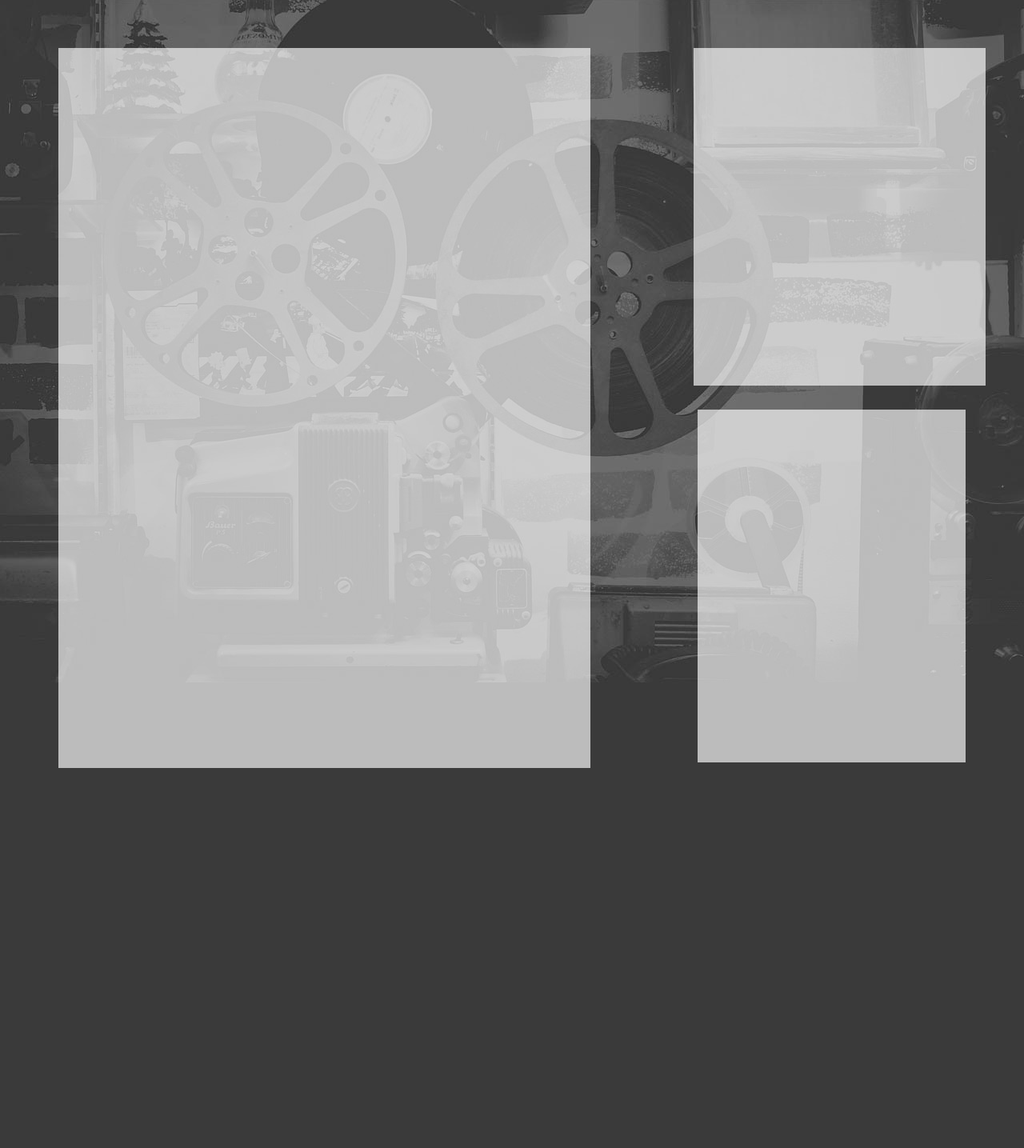
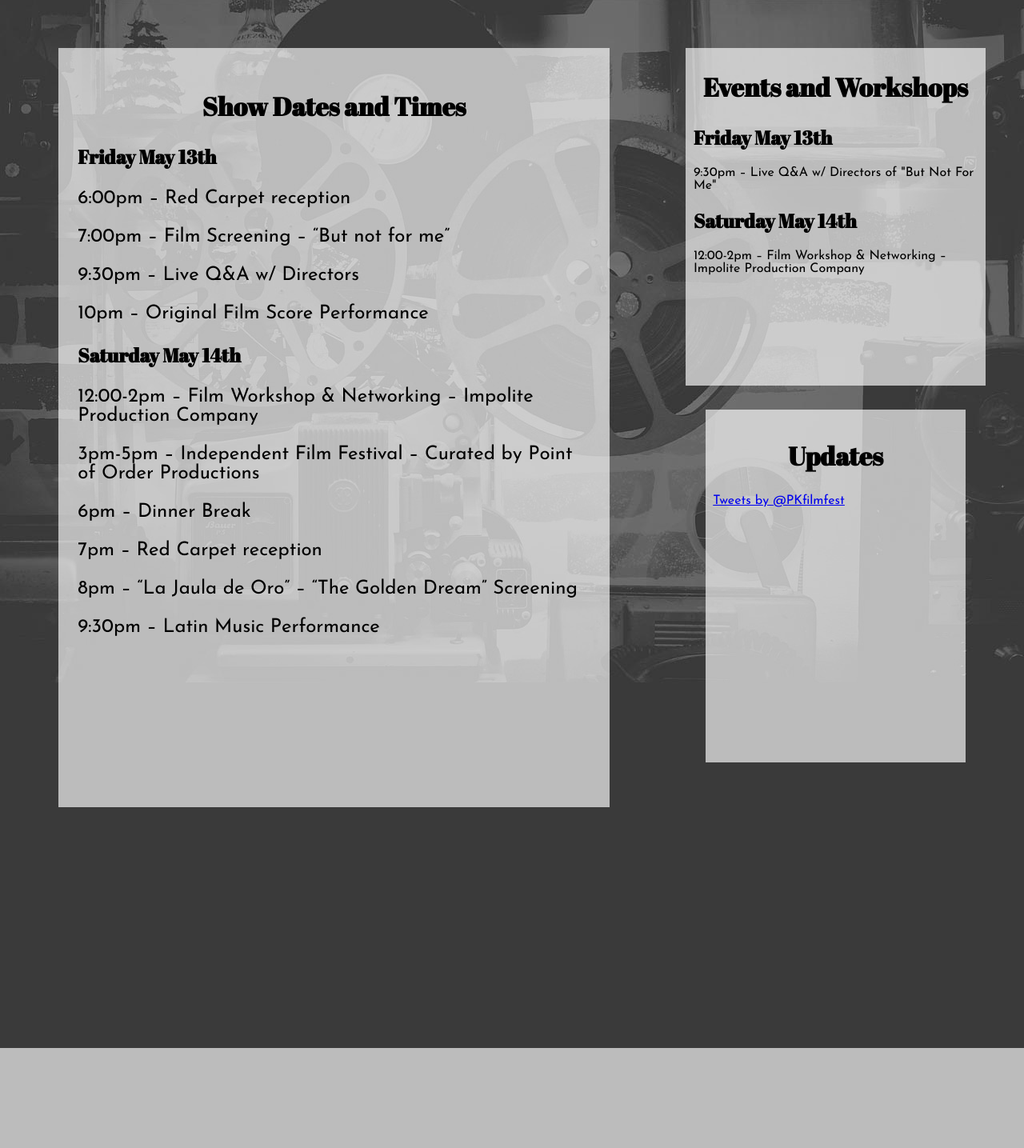
Before and after one commit to DPCobb/pff, a PHP site: page / in a window 1280 px wide. Shown: the part 130-1565 px from the top of the page at 80% size. Before the commit the page ends 1090 px from the top, so only its background shows below. Run offline with PHP 8.4, Linux system fonts and the light colour scheme; some libraries are stand-ins or nearby versions.

Commit message:
filled in info
filling in sched info

```diff
--- a/css/main.css
+++ b/css/main.css
@@ -191,25 +191,31 @@ ul li:hover ul{
 
 #showinfo {
     height: 70.3125%;
-    width: 54.6875%;
+    width: 52.6875%;
     background-color: rgba(255,255,255,.66);
     margin: 30px 2px 0 33px;
     display:inline-block;
+    padding:2%;
+}
+
+#showinfo p{
+    font-size: 18pt;
 }
 
 #events{
     height:32.96875%;
-    width:75%;
+    width:73%;
     background-color: rgba(255,255,255,.66);
     display:inline-block;
     float:right;
     margin: 30px 5% 0 0;
+    padding: 0 2%;
 }
 
 #eventupdates{
     clear:right;
     height:32.96875%;
-    width:65%;
+    width:63%;
     background-color: rgba(255,255,255,.66);
     display:inline-block;
     position:relative;
@@ -228,8 +234,11 @@ ul li:hover ul{
 #container h1{
     text-align: center;
     font-family: 'Abril Fatface', cursive;
-    text-shadow: 2px 2px 4px #fff;
     font-size: 24pt;
+}
+
+#container h2{
+    font-family: 'Abril Fatface', cursive;
 }
 
 /*Footer*/
--- a/index.php
+++ b/index.php
@@ -5,6 +5,7 @@
 
 	<title>Peekskill Film Festival</title>
 	<link href='https://fonts.googleapis.com/css?family=Josefin+Sans' rel='stylesheet' type='text/css'>
+	<link href='https://fonts.googleapis.com/css?family=Abril+Fatface' rel='stylesheet' type='text/css'>
 	<link rel="stylesheet" href="https://maxcdn.bootstrapcdn.com/font-awesome/4.4.0/css/font-awesome.min.css">
 	<link href="css/main.css" rel="stylesheet" type="text/css">
 </head>
@@ -59,17 +60,52 @@
 </div>
 <div id="container">
 	<section id="showinfo">
+		<h1>Show Dates and Times</h1>
+		<h2>Friday May 13th</h2>
+
+		<p>6:00pm – Red Carpet reception</p>
+
+		<p>7:00pm – Film Screening – “But not for me”</p>
+
+		<p>9:30pm – Live Q&A w/ Directors</p>
+
+		<p>10pm – Original Film Score Performance</p>
+
+		<h2>Saturday May 14th</h2>
+
+
+		<p>12:00-2pm – Film Workshop & Networking – Impolite Production Company</p>
+
+		<p>3pm-5pm – Independent Film Festival – Curated by Point of Order Productions</p>
+
+		<p>6pm – Dinner Break</p>
+
+		<p>7pm – Red Carpet reception</p>
+
+		<p>8pm – “La Jaula de Oro” – “The Golden Dream” Screening</p>
+
+		<p>9:30pm – Latin Music Performance</p>
 
 	</section>
-	<section id="wrapper">
+	<div id="wrapper">
 		<section id="events">
+			<h1>Events and Workshops</h1>
+			<h2>Friday May 13th</h2>
+			<p>9:30pm – Live Q&A w/ Directors of "But Not For Me"</p>
+			<h2>Saturday May 14th</h2>
+			<p>12:00-2pm – Film Workshop & Networking – Impolite Production Company</p>
+
 
 		</section>
 		<section id="eventupdates">
+			<h1>Updates</h1>
+			<a class="twitter-timeline" href="https://twitter.com/PKfilmfest" data-widget-id="663134995448467456" data-chrome="transparent nofooter noborders noheader noborders" data-tweet-limit="2">Tweets by @PKfilmfest</a>
+			<script>!function(d,s,id){var js,fjs=d.getElementsByTagName(s)[0],p=/^http:/.test(d.location)?'http':'https';if(!d.getElementById(id)){js=d.createElement(s);js.id=id;js.src=p+"://platform.twitter.com/widgets.js";fjs.parentNode.insertBefore(js,fjs);}}(document,"script","twitter-wjs");</script>
+		</section>
+	</div>
+</div>
+<footer>
 
-		</section>
-	</section>
-</div>
-
+</footer>
 </body>
 </html>
```
Also changed, not shown: index.html (+29 -3 lines).
